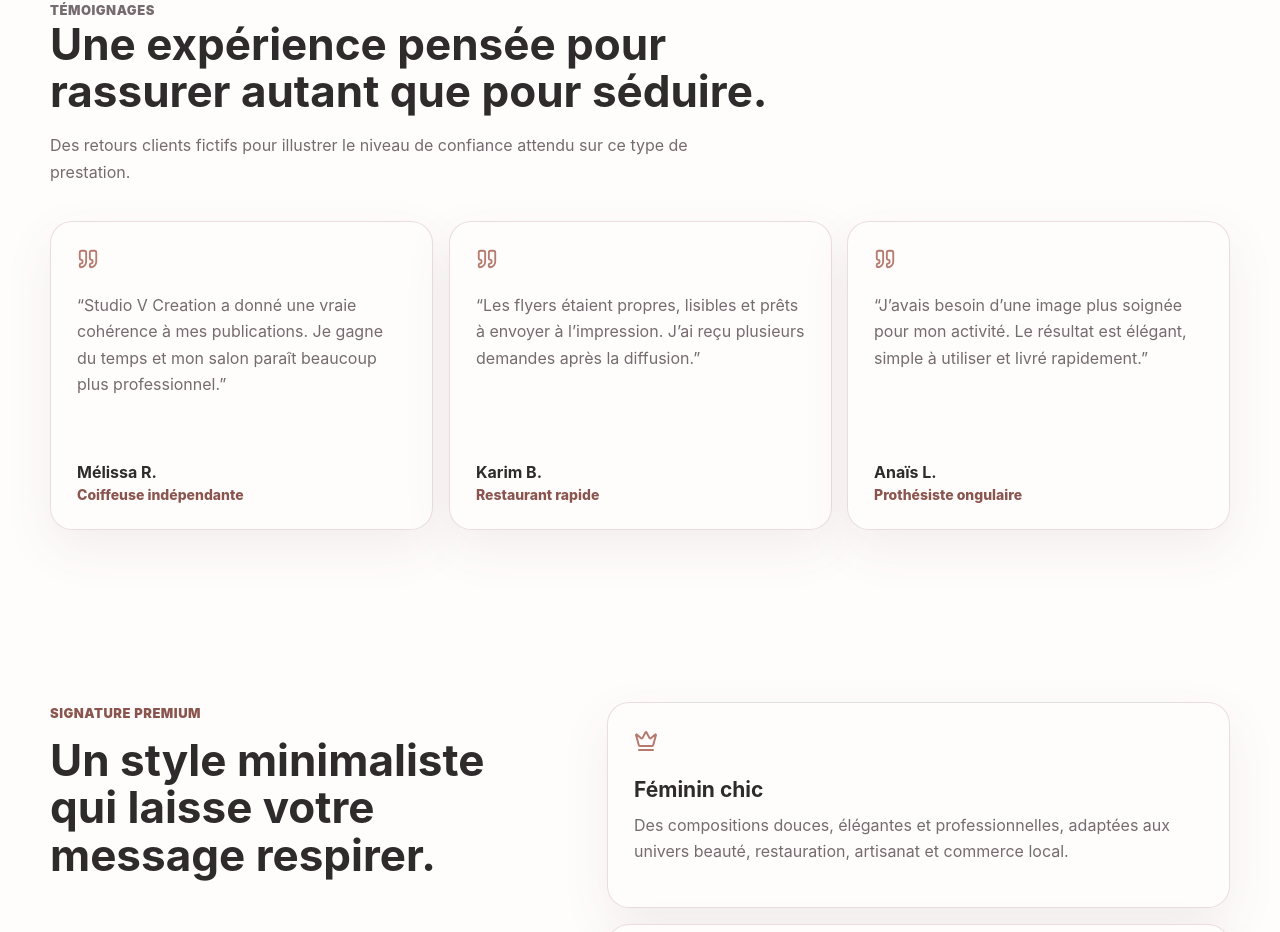
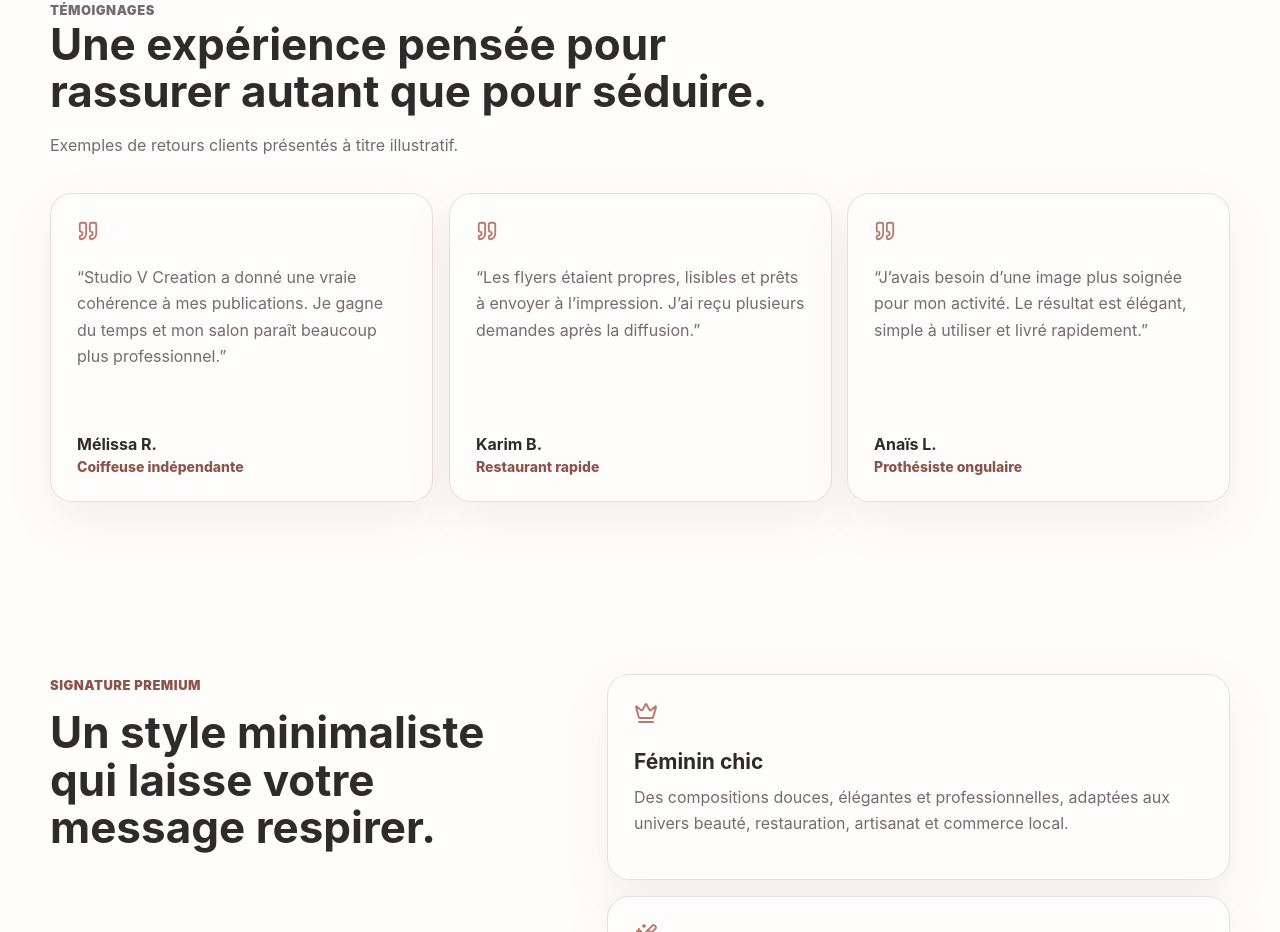
Before and after one commit to Pricelite/MILLIONAIRE, a Next.js app: page / in a window 1280 px wide. Shown: the part 4639-5571 px from the top of the page. Built offline with nearby package versions, Linux system fonts and the light colour scheme.

Commit message:
content(home): improve testimonial placeholder wording

```diff
--- a/app/page.tsx
+++ b/app/page.tsx
@@ -293,7 +293,7 @@ export default function Home() {
         <SectionHeading
           eyebrow="Témoignages"
           title="Une expérience pensée pour rassurer autant que pour séduire."
-          text="Des retours clients fictifs pour illustrer le niveau de confiance attendu sur ce type de prestation."
+          text="Exemples de retours clients présentés à titre illustratif."
         />
         <StaggerGroup className="cardGrid threeColumns">
           {testimonials.map((testimonial) => (
```
